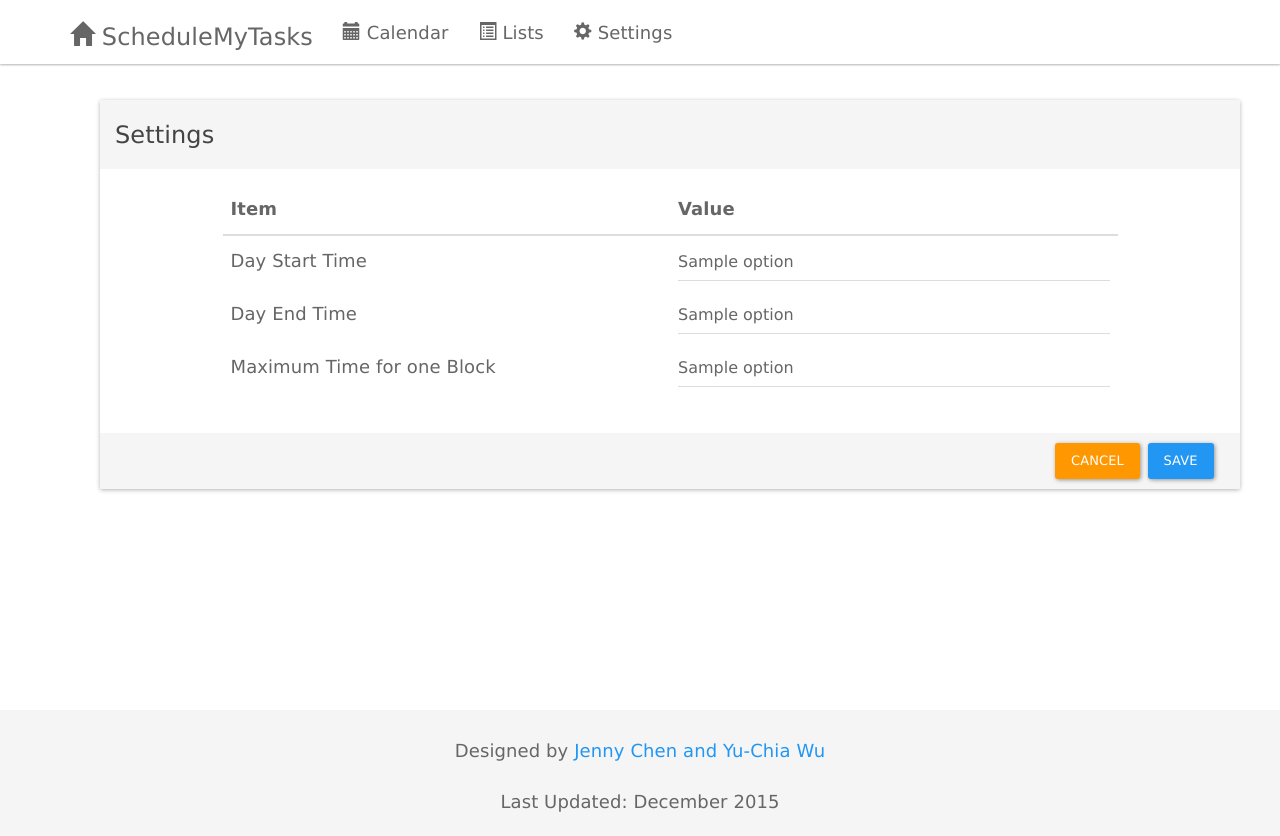
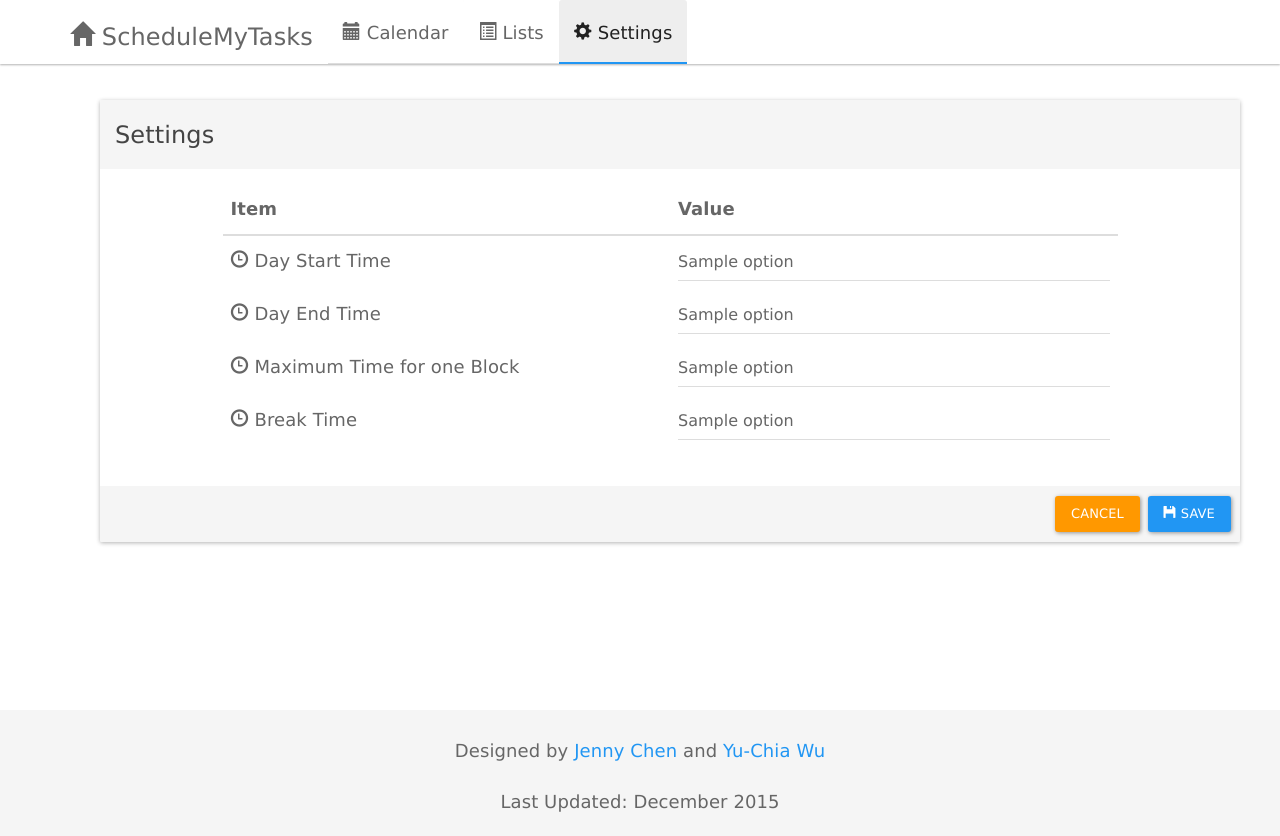
Before and after one commit to gges5110/ScheduleMyTasks, a Python web app: template templates/settings.html in a window 1280 px wide. Run offline with Jinja, Linux system fonts and the light colour scheme; the template is opened without the code that fills it: most values are stand-ins (such as "Sample title", 1, 10 or a date in 2020); some libraries are stand-ins or nearby versions.

Commit message:
refine ui

```diff
--- a/templates/base.html
+++ b/templates/base.html
@@ -70,20 +70,20 @@
                     </div>
 
                     <div id="navbar" class="navbar-collapse collapse">
-                        <ul class="nav navbar-nav">
-                            <li>
+                        <ul class="nav navbar-nav nav-tabs">
+                            <li role="presentation" id="li_calendar">
                                 <a href="/calendar" id="calendar_nav">
                                     <i class="glyphicon glyphicon-calendar" ></i>
                                     <span>Calendar</span>
                                 </a>
                             </li>
-                            <li>
+                            <li role="presentation" id="li_lists">
                                 <a href="/manage_lists" id="list_nav">
                                     <i class="glyphicon glyphicon-list-alt" ></i>
                                     <span>Lists</span>
                                 </a>
                             </li>
-                            <li>
+                            <li role="presentation" id="li_settings">
                                 <a href="/settings" id="list_nav">
                                     <i class="glyphicon glyphicon-cog" ></i>
                                     <span>Settings</span>
@@ -108,7 +108,8 @@
        <footer class="footer">
             <div class="container">
                 <p>
-                    Designed by <a href="#">Jenny Chen and Yu-Chia Wu</a>
+                    Designed by <a href="https://www.linkedin.com/in/jenny-chen-1a953969">Jenny Chen</a>
+                    and <a href="http://gerry-wu.strikingly.com/"> Yu-Chia Wu</a>
                 </p>
                 <p>
                     Last Updated: December 2015
--- a/templates/manage_tasks.html
+++ b/templates/manage_tasks.html
@@ -106,6 +106,10 @@ div.panel-heading {
 
 <script>
 $(document).ready(function() {
+  $('li#li_calendar').removeClass('active');
+  $('li#li_lists').addClass('active');
+  $('li#li_settings').removeClass('active');
+
     {
         $("#manage_table").tablesorter({
             // this will apply the bootstrap theme if "uitheme" widget is included
--- a/templates/settings.html
+++ b/templates/settings.html
@@ -20,36 +20,96 @@
                   <tbody>
                     <tr>
                       <td>
-                        Day Start Time
+                        <i class="glyphicon glyphicon-time" ></i>
+                        <span>Day Start Time</span>
                       </td>
                       <td>
                         <select id="day_start_time_select" class="form-control">
                         {% for option in eft_choices %}
-                            <option value={{ option }} {% if setting.day_start_time.strftime('%H:%M') == option %} selected {% endif %}>{{ option }}</option>
+                            <option value={{ option }}
+                              {% if setting %}
+                                {% if setting.day_start_time.strftime('%H:%M') == option %}
+                                  selected
+                                {% endif %}
+                              {% else %}
+                                {% if loop.first %}
+                                  selected
+                                {% endif %}
+                              {% endif %}>
+                              {{ option }}
+                            </option>
                         {% endfor %}
                         </select>
                       </td>
                     </tr>
                     <tr>
                       <td>
-                        Day End Time
+                        <i class="glyphicon glyphicon-time" ></i>
+                        <span>Day End Time</span>
                       </td>
                       <td>
                         <select id="day_end_time_select" class="form-control">
                         {% for option in eft_choices %}
-                            <option value={{ option }} {% if setting.day_end_time.strftime('%H:%M') == option %} selected {% endif %}>{{ option }}</option>
+                        <option value={{ option }}
+                          {% if setting %}
+                            {% if setting.day_end_time.strftime('%H:%M') == option %}
+                              selected
+                            {% endif %}
+                          {% else %}
+                            {% if loop.first %}
+                              selected
+                            {% endif %}
+                          {% endif %}>
+                          {{ option }}
+                        </option>
                         {% endfor %}
                         </select>
                       </td>
                     </tr>
                     <tr>
                       <td>
-                        Maximum Time for one Block
+                        <i class="glyphicon glyphicon-time" ></i>
+                        <span>Maximum Time for one Block</span>
                       </td>
                       <td>
                         <select id="max_time_per_block_select" class="form-control">
                         {% for option in eft_choices %}
-                            <option value={{ option }} {% if setting.max_time_per_block.strftime('%H:%M') == option %} selected {% endif %}>{{ option }}</option>
+                        <option value={{ option }}
+                          {% if setting %}
+                            {% if setting.max_time_per_block.strftime('%H:%M') == option %}
+                              selected
+                            {% endif %}
+                          {% else %}
+                            {% if loop.first %}
+                              selected
+                            {% endif %}
+                          {% endif %}>
+                          {{ option }}
+                        </option>
+                        {% endfor %}
+                        </select>
+                      </td>
+                    </tr>
+                    <tr>
+                      <td>
+                        <i class="glyphicon glyphicon-time" ></i>
+                        <span>Break Time</span>
+                      </td>
+                      <td>
+                        <select id="break_time_select" class="form-control">
+                        {% for option in eft_choices %}
+                        <option value={{ option }}
+                          {% if setting %}
+                            {% if setting.break_time.strftime('%H:%M') == option %}
+                              selected
+                            {% endif %}
+                          {% else %}
+                            {% if loop.first %}
+                              selected
+                            {% endif %}
+                          {% endif %}>
+                          {{ option }}
+                        </option>
                         {% endfor %}
                         </select>
                       </td>
@@ -62,7 +122,10 @@
             <div class="panel-footer clearfix">
 
                 <div class="col-sm-1 pull-right">
-                    <button class="btn btn-primary" type="submit" id="save_btn">Save</button>
+                    <button class="btn btn-primary" type="submit" id="save_btn">
+                      <i class="glyphicon glyphicon-floppy-disk" ></i>
+                      <span>Save</span>
+                    </button>
                 </div>
                 <div class="col-sm-1 pull-right">
                     <button class="btn btn-warning" type="submit" id="cancel_btn">Cancel</button>
@@ -76,11 +139,16 @@
 
 <script type="text/javascript">
 $(function() { //ready
+  $('li#li_calendar').removeClass('active');
+  $('li#li_lists').removeClass('active');
+  $('li#li_settings').addClass('active');
+
   $(document).on('click', '#save_btn', function(event) {
     toastr.info('Saving Settings...');
     var day_start_time = $('#day_start_time_select').val();
     var day_end_time = $('#day_end_time_select').val();
     var max_time_per_block = $('#max_time_per_block_select').val();
+    var break_time = $('#break_time_select').val();
 
     $.ajax({
       url: '/settings',
@@ -88,7 +156,8 @@ $(function() { //ready
       data: {
         'day_start_time': day_start_time,
         'day_end_time': day_end_time,
-        'max_time_per_block': max_time_per_block
+        'max_time_per_block': max_time_per_block,
+        'break_time': break_time
       },
       success: function(msg) {
         if (msg != 'Success'){
@@ -108,6 +177,7 @@ $(function() { //ready
   $(document).on('click', '#cancel_btn', function(event) {
     toastr.success('Settings Cancelled!');
 
+    {% if setting %}
     $("select#day_start_time_select option").filter(function() {
         return $(this).text() == '{{ setting.day_start_time.strftime("%H:%M") }}';
     }).prop('selected', true);
@@ -119,6 +189,29 @@ $(function() { //ready
     $("select#max_time_per_block_select option").filter(function() {
         return $(this).text() == '{{ setting.max_time_per_block.strftime("%H:%M") }}';
     }).prop('selected', true);
+
+    $("select#break_time_select option").filter(function() {
+        return $(this).text() == '{{ setting.break_time.strftime("%H:%M") }}';
+    }).prop('selected', true);
+
+    {% else %}
+    var time_first = '00:30';
+    $("select#day_start_time_select option").filter(function() {
+        return $(this).text() == time_first;
+    }).prop('selected', true);
+
+    $("select#day_end_time_select option").filter(function() {
+        return $(this).text() == time_first;
+    }).prop('selected', true);
+
+    $("select#max_time_per_block_select option").filter(function() {
+        return $(this).text() == time_first;
+    }).prop('selected', true);
+
+    $("select#break_time_select option").filter(function() {
+        return $(this).text() == time_first;
+    }).prop('selected', true);
+    {% endif %}
   });
 });
 </script>
```
Also changed, not shown: main.py (+19 -8 lines), templates/calendar.html (+10 -2 lines), templates/manage_lists.html (+12 -2 lines).
